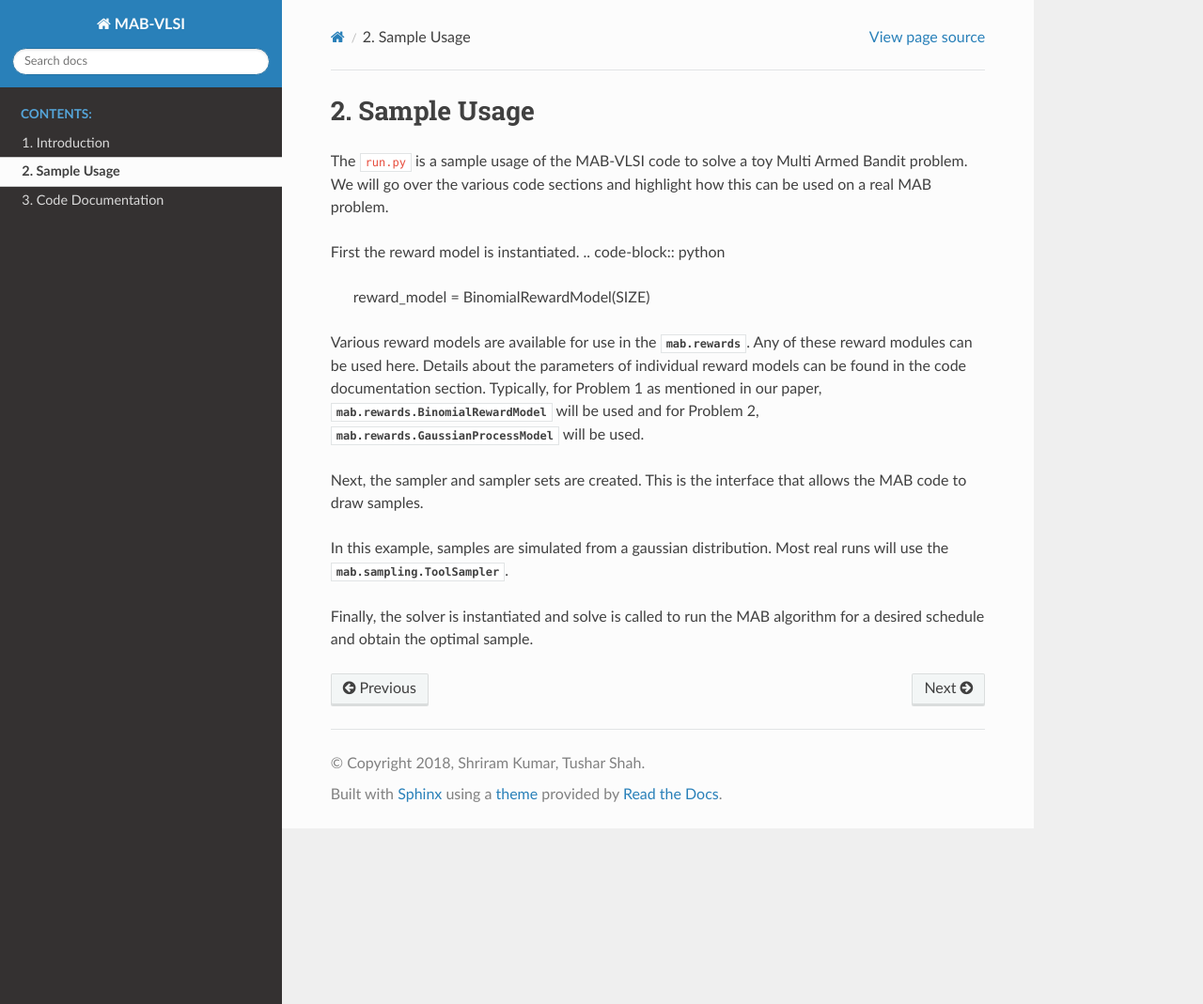
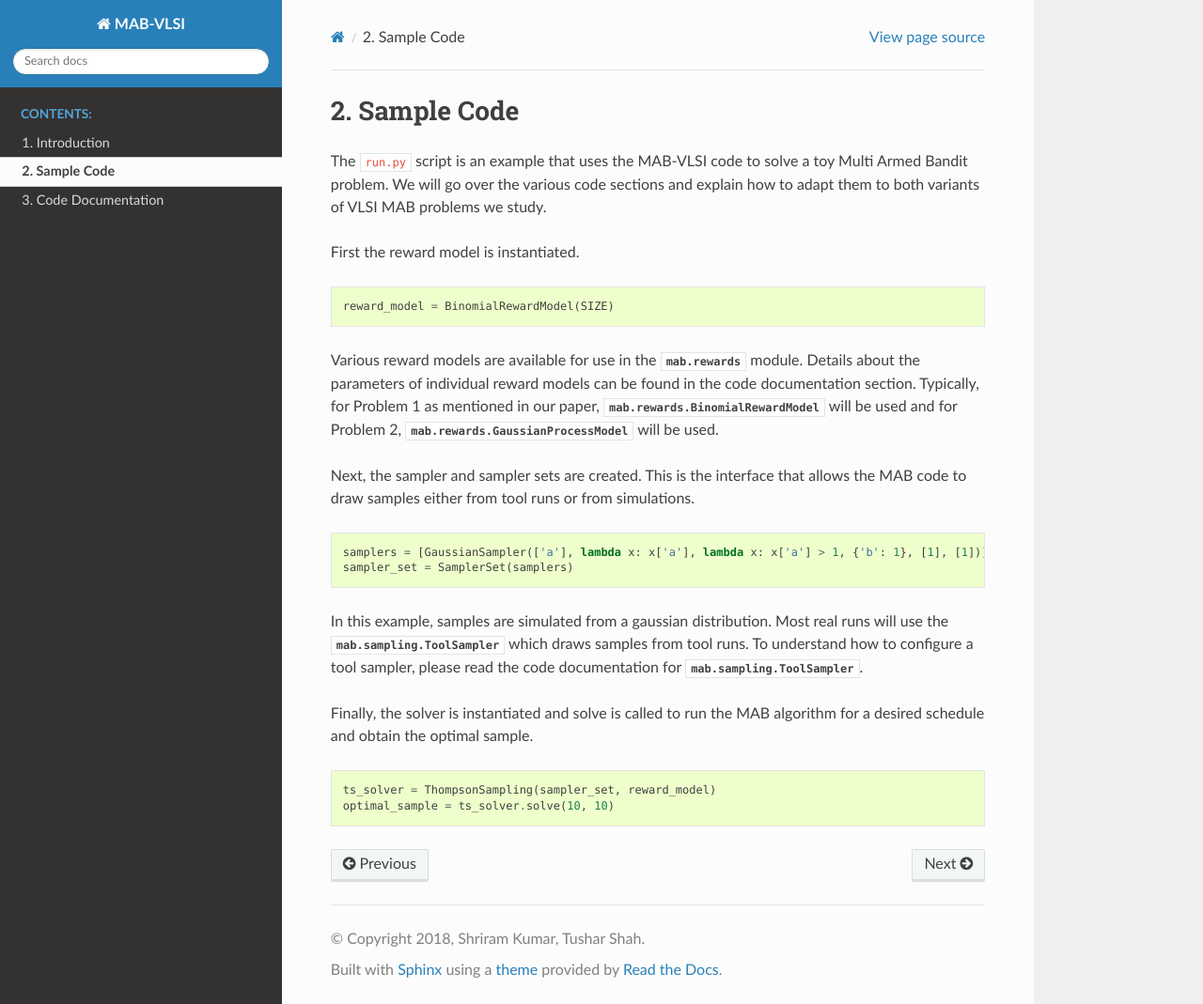
Before and after one commit to UCSD-VLSI-CAD-Lab-ABKgrp/MAB-VLSI, a Sphinx documentation site: the page built from docs/source/pages/samples.rst, in a window 1280 px wide and 1069 px high. Shown: the whole window at 94% size. Built offline with Sphinx 7.4.7 and the Read the Docs theme 2.0.0, drawn with Linux system fonts in a browser that asks for light colours.

Commit message:
Updating docs #2

```diff
--- a/docs/source/pages/samples.rst
+++ b/docs/source/pages/samples.rst
@@ -1,24 +1,29 @@
-Sample Usage
+Sample Code
 ============
 
-The :file:`run.py` is a sample usage of the MAB-VLSI code to solve a toy Multi Armed Bandit problem. We will go over the various code sections and highlight how this can be used on a real MAB problem.
+The :file:`run.py` script is an example that uses the MAB-VLSI code to solve a toy Multi Armed Bandit problem. We will go over the various code sections and explain how to adapt them to both variants of VLSI MAB problems we study.
 
 First the reward model is instantiated.
+
 .. code-block:: python
+
 	reward_model = BinomialRewardModel(SIZE)
 
-Various reward models are available for use in the  :py:mod:`mab.rewards`. Any of these reward modules can be used here. Details about the parameters of individual reward models can be found in the code documentation section. Typically, for Problem 1 as mentioned in our paper, :py:class:`mab.rewards.BinomialRewardModel` will be used and for Problem 2, :py:class:`mab.rewards.GaussianProcessModel` will be used.
 
-Next, the sampler and sampler sets are created. This is the interface that allows the MAB code to draw samples.
+Various reward models are available for use in the  :py:mod:`mab.rewards` module. Details about the parameters of individual reward models can be found in the code documentation section. Typically, for Problem 1 as mentioned in our paper, :py:class:`mab.rewards.BinomialRewardModel` will be used and for Problem 2, :py:class:`mab.rewards.GaussianProcessModel` will be used.
+
+Next, the sampler and sampler sets are created. This is the interface that allows the MAB code to draw samples either from tool runs or from simulations.
 
 .. code-block:: python
+
 	samplers = [GaussianSampler(['a'], lambda x: x['a'], lambda x: x['a'] > 1, {'b': 1}, [1], [1])]*SIZE
 	sampler_set = SamplerSet(samplers)
 
-In this example, samples are simulated from a gaussian distribution. Most real runs will use the :py:class:`mab.sampling.ToolSampler`.
+In this example, samples are simulated from a gaussian distribution. Most real runs will use the :py:class:`mab.sampling.ToolSampler` which draws samples from tool runs. To understand how to configure a tool sampler, please read the code documentation for :py:class:`mab.sampling.ToolSampler`.
 
 Finally, the solver is instantiated and solve is called to run the MAB algorithm for a desired schedule and obtain the optimal sample.
 
 .. code-block:: python
+
 	ts_solver = ThompsonSampling(sampler_set, reward_model)
 	optimal_sample = ts_solver.solve(10, 10)
```
Also changed, not shown: 1 other file.
